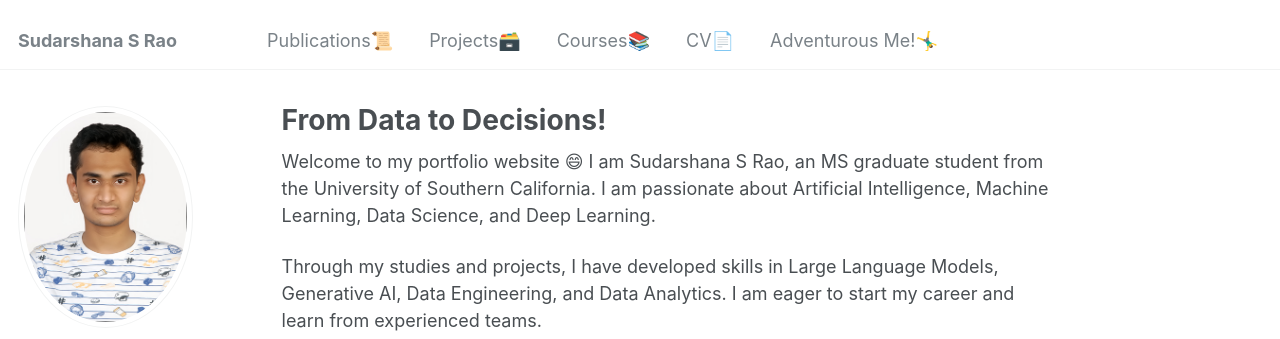
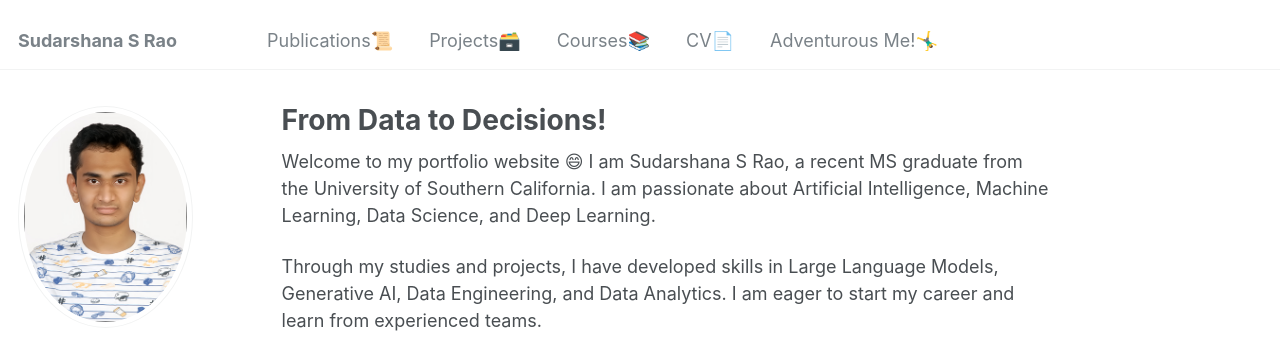
Before and after one commit to SudarshanaSRao/SudarshanaSRao.github.io, a Jekyll site: the page built from _pages/about.md, in a window 1280 px wide and 1041 px high. Shown: the top 339 px of the window. Built offline with Jekyll 4.4.1, drawn with Linux system fonts in a browser that asks for light colours.

Commit message:
Update about.md

```diff
--- a/_pages/about.md
+++ b/_pages/about.md
@@ -8,7 +8,7 @@ redirect_from:
   - /about.html
 ---
 
-Welcome to my portfolio website 😄 I am Sudarshana S Rao, an MS graduate student from the University of Southern California. I am passionate about Artificial Intelligence, Machine Learning, Data Science, and Deep Learning.
+Welcome to my portfolio website 😄 I am Sudarshana S Rao, a recent MS graduate from the University of Southern California. I am passionate about Artificial Intelligence, Machine Learning, Data Science, and Deep Learning.
 
 Through my studies and projects, I have developed skills in Large Language Models, Generative AI, Data Engineering, and Data Analytics. I am eager to start my career and learn from experienced teams.
 
```
